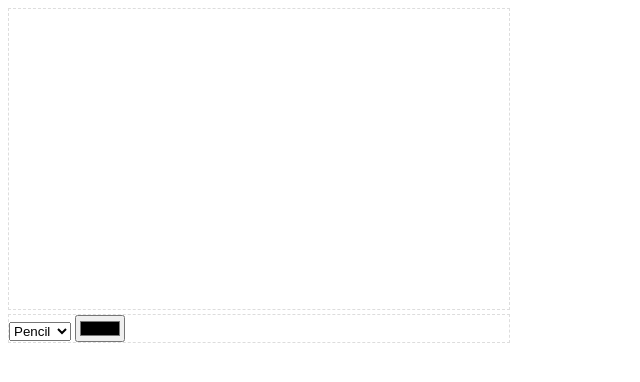
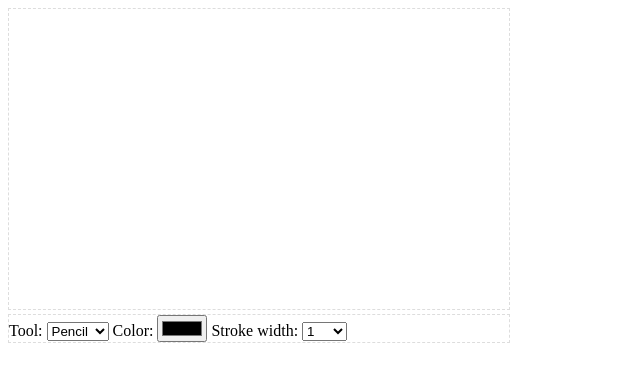
Before and after one commit to claycarpenter/eloquent-js-exercises, a website: page chapters/19-paint-program/practice/paint.html in a window 1280 px wide. Shown: the whole page, without its empty margins (0-640 px from the left). Drawn offline with Linux system fonts and the light colour scheme.

Commit message:
Adds stroke/line width selection support.

```diff
--- a/chapters/19-paint-program/practice/paint.html
+++ b/chapters/19-paint-program/practice/paint.html
@@ -17,8 +17,20 @@
 <body>
     <canvas id="drawingCanvas" width="500" height="300"></canvas>
     <div class="toolbar">
+        <label for="toolSelect">Tool:</label>
         <select id="toolSelect"></select>
+
+        <label for="colorInput">Color:</label>
         <input id="colorInput" type="color">
+
+        <label for="strokeWidthInput">Stroke width:</label>
+        <select id="strokeWidthInput">
+            <option>1</option>
+            <option>5</option>
+            <option>10</option>
+            <option>25</option>
+            <option>100</option>
+        </select>
     </div>
 
     <script>
@@ -46,7 +58,8 @@
         var selectorMap = {
             drawingCanvas: '#drawingCanvas',
             toolSelect: '#toolSelect',
-            colorInput: '#colorInput'
+            colorInput: '#colorInput',
+            strokeWidthInput: '#strokeWidthInput'
         }
         var elementsMap = Object.create(null);
         mapSelectors(selectorMap, elementsMap);
@@ -130,7 +143,6 @@
         });
         Tools.Eraser.prototype.setDrawStyle = function Eraser__setDrawStyle () {
             this.cx.lineCap = 'round';
-            this.cx.lineWidth = 10;
             this.cx.globalCompositeOperation = 'destination-out';
         };
 
@@ -187,8 +199,14 @@
             elementsMap.colorInput.addEventListener('change', function (event) {
                 var context = getContext(elementsMap.drawingCanvas);
 
-                context.strokeStyle = colorInput.value;
-                context.fillStyle = colorInput.value;
+                context.strokeStyle = elementsMap.colorInput.value;
+                context.fillStyle = elementsMap.colorInput.value;
+            });
+
+            elementsMap.strokeWidthInput.addEventListener('change', function (event) {
+                var context = getContext(elementsMap.drawingCanvas);
+
+                context.lineWidth = elementsMap.strokeWidthInput.value;
             });
         }
 
```
